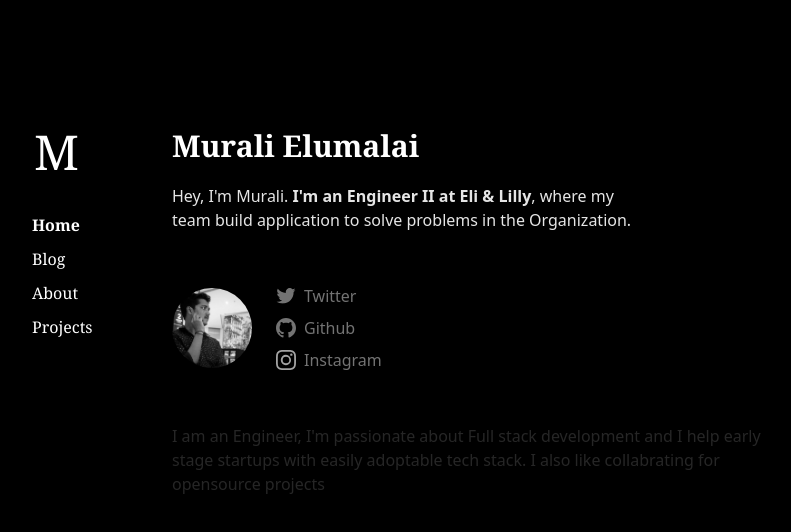
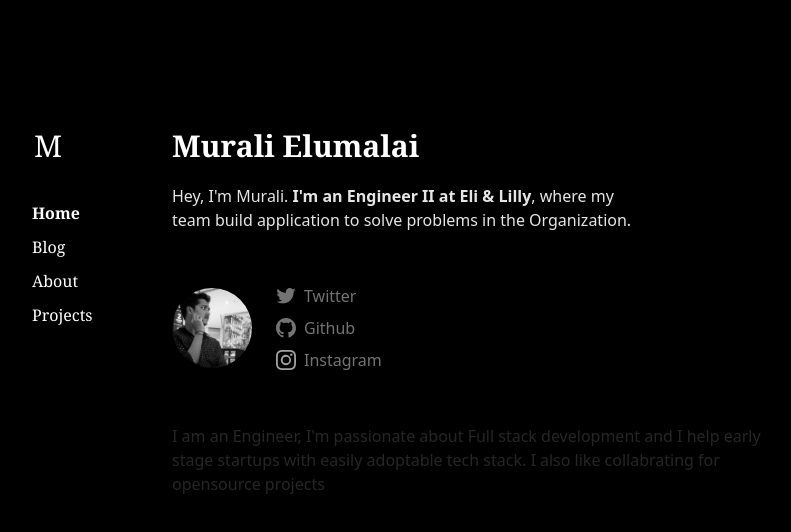
Before and after one commit to iammurali/murali-portfolio, a Next.js app: page / in a window 1280 px wide. Shown: the top 532 px of the page, without its empty margins (170-961 px from the left). Built offline with nearby package versions, Linux system fonts and the light colour scheme.

Commit message:
Update layout.tsx

```diff
--- a/layout/layout.tsx
+++ b/layout/layout.tsx
@@ -18,7 +18,7 @@ const Layout = ({
       <main className="flex flex-col md:flex-row">
         <aside className="md:w-[150px] md:flex-shrink-0 -mx-4 md:mx-0 md:px-0 font-serif">
           <div className="lg:sticky lg:top-20">
-            <span className="text-5xl text-white ml-2 md:ml-[12px] mb-2 px-4 md:px-0 md:mb-8 space-y-10 flex flex-col md:flex-row items-start">M</span>
+            <span className="text-3xl text-white ml-2 md:ml-[12px] mb-2 px-4 md:px-0 md:mb-8 space-y-10 flex flex-col md:flex-row items-start">M</span>
             <nav className="flex flex-row md:flex-col items-start relative px-4 md:px-0 pb-0 fade md:overflow-auto scroll-pr-6 md:relative text-white">
               <ul className="text-bold mt-2 flex flex-row md:flex-col space-x-0 pr-10 mb-2 md:mt-0">
                 <li className="py-[5px]">
```
